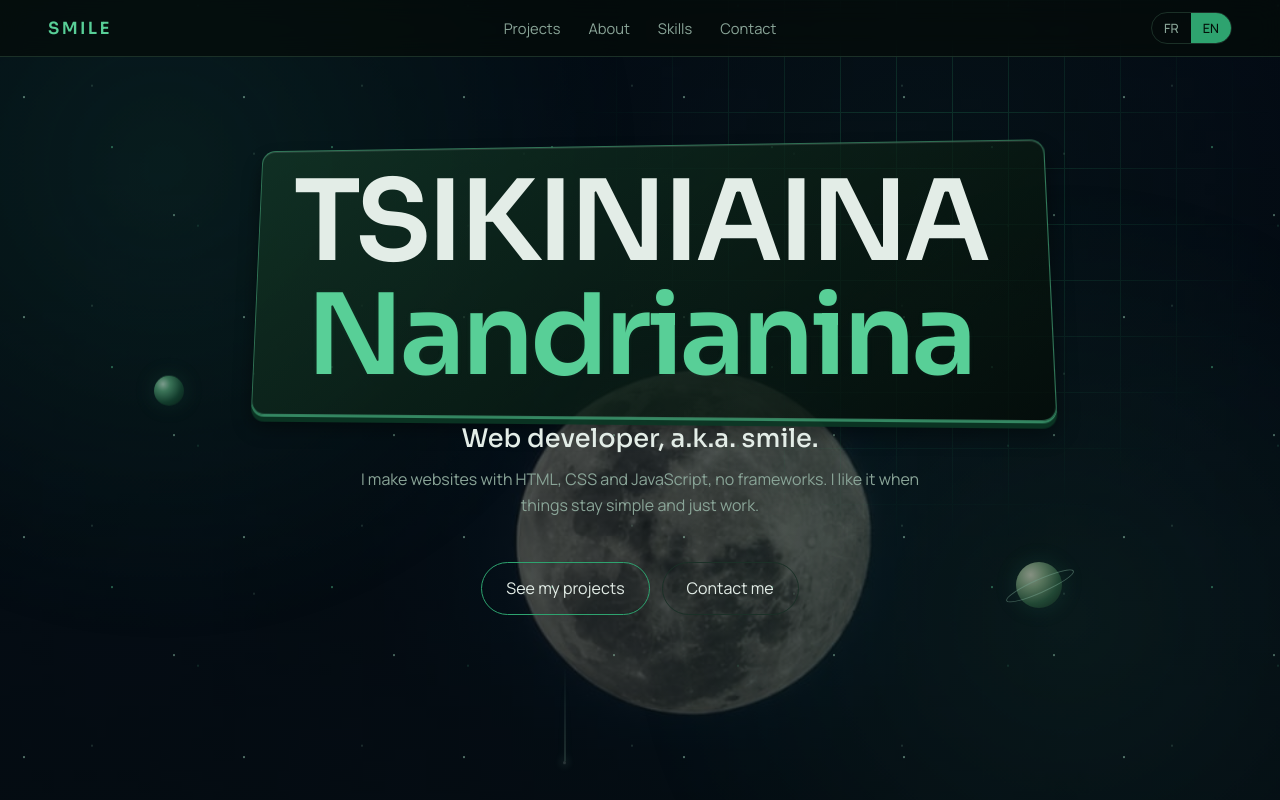
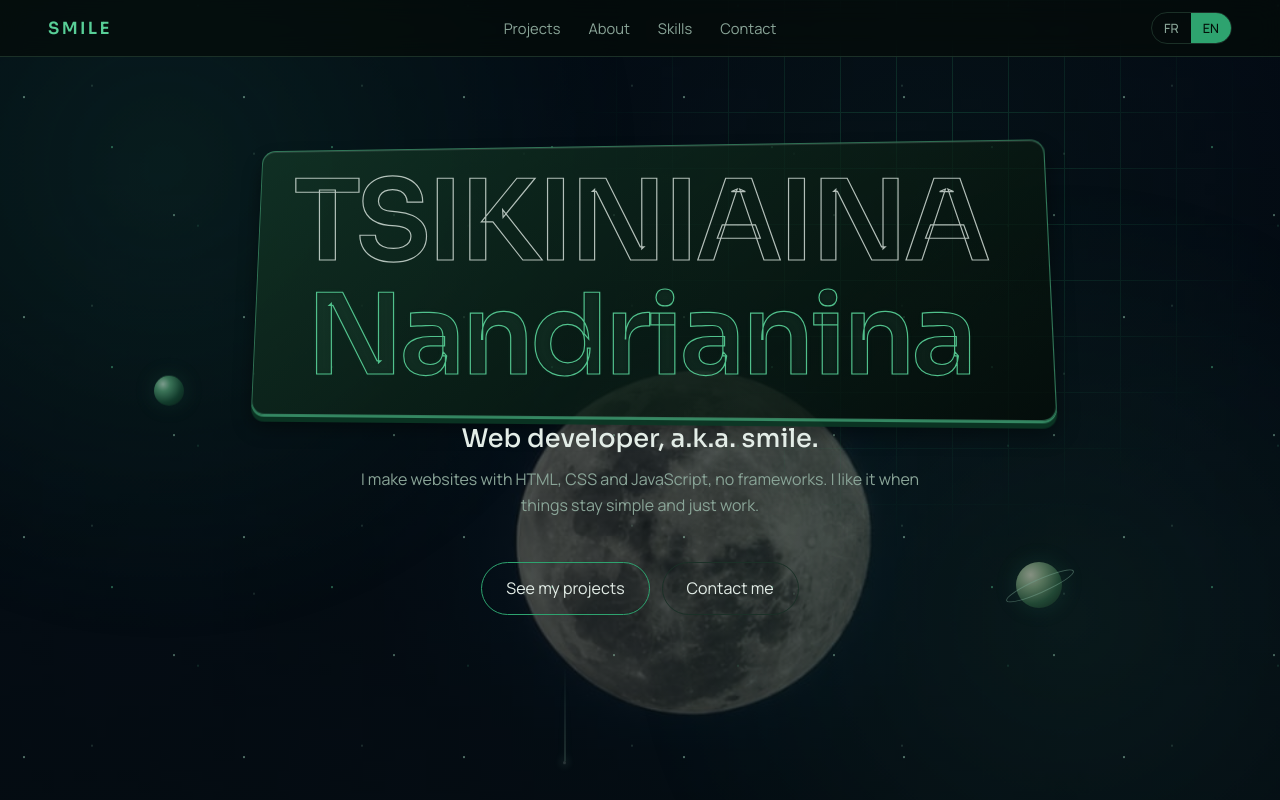
Before and after one commit to nanssmile/Portfolio_Smile, a plain HTML site: page index.html in a window 1280 px wide. Shown: the top 800 px of the page. Drawn offline with Linux system fonts and the light colour scheme.

Commit message:
Make hero title transparent
Co-authored-by: Copilot <223556219+Copilot@users.noreply.github.com>

```diff
--- a/style.css
+++ b/style.css
@@ -47,6 +47,8 @@ p{margin:0 0 1em;max-width:62ch;color:var(--mu)}
 h1{font-size:clamp(2.4rem,9.4vw,7rem);line-height:1.02;letter-spacing:-.035em}
 h1 span{display:block}
 h1 span+span{color:var(--hi)}.hero h1 span+span{animation:heroGlow 3s ease-in-out infinite alternate}
+.hero h1 span{color:rgba(227,237,231,.38);-webkit-text-fill-color:transparent;-webkit-text-stroke:1.2px rgba(227,237,231,.78)}
+.hero h1 span+span{color:rgba(88,207,151,.38);-webkit-text-stroke-color:rgba(88,207,151,.92)}
 @keyframes heroGlow{from{text-shadow:0 0 0 rgba(88,207,151,0)}to{text-shadow:0 0 24px rgba(88,207,151,.32)}}
 .sub{font:500 clamp(1.1rem,2.4vw,1.6rem) var(--f1);margin:28px 0 12px;color:var(--tx)}
 .btns{display:flex;flex-wrap:wrap;gap:12px;margin-top:28px}
```
